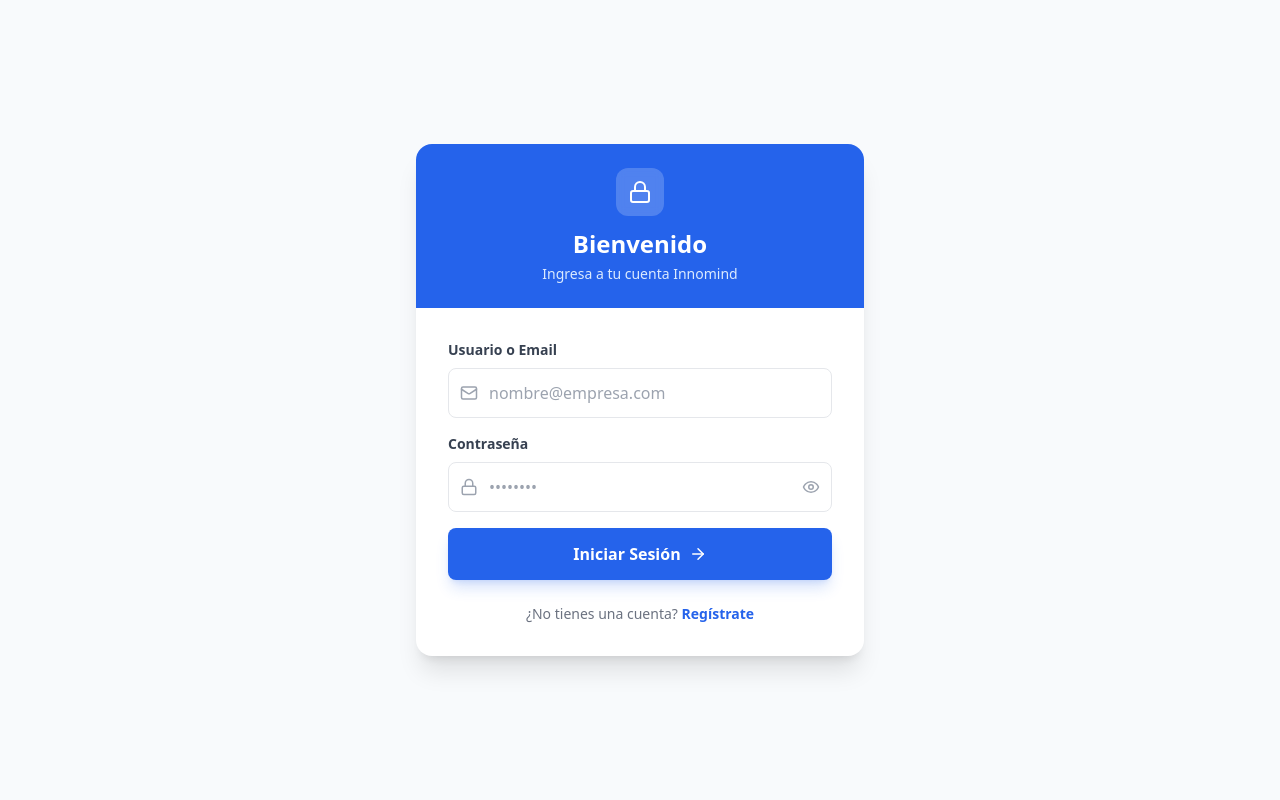
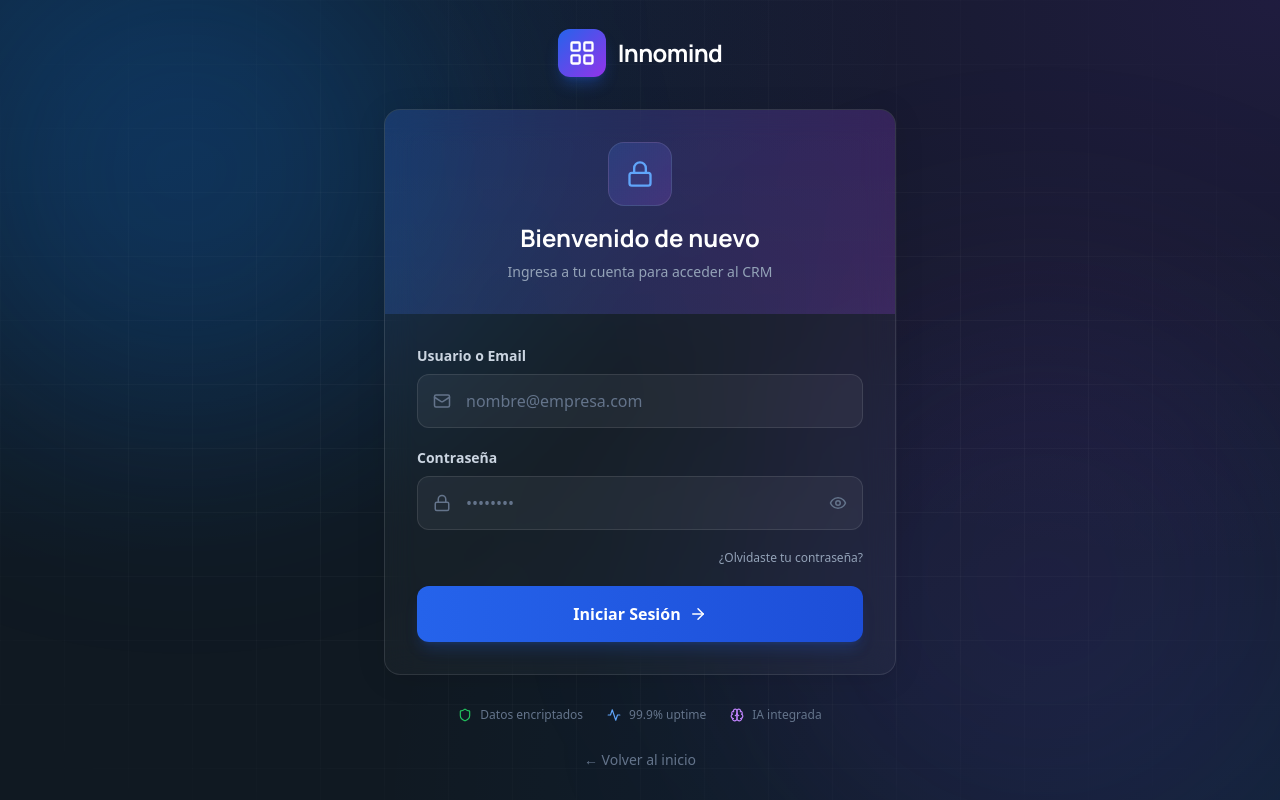
Before and after one commit to iainnomind-cpu/innomind, a React (Vite) app: page /crm/login in a window 1280 px wide. Built offline with nearby package versions, Linux system fonts and the light colour scheme.

Commit message:
feat: redesign login to match landing page style

```diff
--- a/src/components/auth/Login.tsx
+++ b/src/components/auth/Login.tsx
@@ -1,12 +1,11 @@
 import { useState, useEffect } from 'react';
 import { useLocation, useNavigate } from 'react-router-dom';
-import { Lock, Mail, ArrowRight, Eye, EyeOff, CheckCircle2 } from 'lucide-react';
+import { Lock, Mail, ArrowRight, Eye, EyeOff, CheckCircle2, LayoutGrid, Brain, Activity, Shield } from 'lucide-react';
 import { supabase } from '@/lib/supabase';
 
 export default function Login() {
     const location = useLocation();
     const navigate = useNavigate();
-    // const { users } = useUsers();
 
     const [email, setEmail] = useState('');
     const [password, setPassword] = useState('');
@@ -23,10 +22,7 @@ export default function Login() {
                 setAutoFilled(true);
             }
             if (location.state?.message) {
-                // If we have a message (like "Confirm your email"), we can show it as an error or a specific alert
-                // For now, let's set it as autoFilled true but maybe use a different UI or just let the user see the form filled.
-                // Or better, let's treat it as a success message if it comes from registration
-                setAutoFilled(true); // Re-using the "Account created successfully" UI logic for now
+                setAutoFilled(true);
             }
         }
     }, [location.state]);
@@ -45,17 +41,12 @@ export default function Login() {
             if (error) throw error;
 
             if (data.user) {
-                // Upsert user profile
-                // We use 'upsert' to create if not exists, or update last login.
-                // In a real scenario, you might want to only insert on signup.
-                // But request says: "Crear o actualizar registro del usuario... s no existe"
                 const { error: profileError } = await supabase
                     .from('users')
                     .upsert({
                         id: data.user.id,
                         email: data.user.email,
                         last_sign_in_at: new Date().toISOString(),
-                        // username/workspace logic would go here if we had it from signup
                     }, { onConflict: 'id' });
 
                 if (profileError) console.error('Error updating profile:', profileError);
@@ -71,47 +62,65 @@ export default function Login() {
     };
 
     return (
-        <div className="min-h-screen bg-slate-50 flex items-center justify-center p-4">
-            <div className="bg-white rounded-2xl shadow-xl w-full max-w-md overflow-hidden flex flex-col">
+        <div className="min-h-screen mesh-gradient-bg flex items-center justify-center p-4 relative overflow-hidden">
+            {/* Background Effects — matching Hero */}
+            <div className="absolute top-[-10%] left-[-5%] w-[500px] h-[500px] bg-primary/20 rounded-full blur-[120px] pointer-events-none"></div>
+            <div className="absolute bottom-[-10%] right-[-5%] w-[600px] h-[600px] bg-purple-600/10 rounded-full blur-[120px] pointer-events-none"></div>
+            <div className="absolute inset-0 bg-[linear-gradient(rgba(255,255,255,0.03)_1px,transparent_1px),linear-gradient(90deg,rgba(255,255,255,0.03)_1px,transparent_1px)] bg-[size:64px_64px] [mask-image:radial-gradient(ellipse_at_center,black_40%,transparent_100%)] pointer-events-none"></div>
 
-                {/* Header */}
-                <div className="px-8 py-6 bg-blue-600 text-center">
-                    <div className="mx-auto w-12 h-12 bg-white/20 rounded-xl flex items-center justify-center mb-3 backdrop-blur-sm">
-                        <Lock className="text-white" size={24} />
+            <div className="relative z-10 w-full max-w-lg">
+                {/* Logo / Brand */}
+                <div className="flex items-center justify-center gap-3 mb-8">
+                    <div className="size-12 bg-gradient-to-br from-blue-600 to-purple-600 rounded-xl flex items-center justify-center text-white shadow-lg shadow-blue-600/30">
+                        <LayoutGrid size={28} />
                     </div>
-                    <h1 className="text-2xl font-bold text-white">Bienvenido</h1>
-                    <p className="text-blue-100 text-sm mt-1">Ingresa a tu cuenta Innomind</p>
+                    <span className="text-2xl font-bold tracking-tight text-white font-display">Innomind</span>
+                </div>
+
+                {/* Main Card */}
+                <div className="glass-panel rounded-2xl overflow-hidden">
+                    {/* Header with gradient */}
+                    <div className="relative px-8 py-8 text-center overflow-hidden">
+                        <div className="absolute inset-0 bg-gradient-to-r from-blue-600/20 to-purple-600/20"></div>
+                        <div className="absolute inset-0 bg-gradient-to-b from-transparent to-white/[0.02]"></div>
+                        <div className="relative">
+                            <div className="mx-auto w-16 h-16 bg-gradient-to-br from-blue-500/20 to-purple-500/20 rounded-2xl flex items-center justify-center mb-4 border border-white/10">
+                                <Lock className="text-blue-400" size={28} />
+                            </div>
+                            <h1 className="text-2xl font-bold text-white font-display">Bienvenido de nuevo</h1>
+                            <p className="text-slate-400 text-sm mt-2">Ingresa a tu cuenta para acceder al CRM</p>
+                        </div>
                     </div>
 
                     {/* Content */}
                     <div className="p-8 space-y-6">
 
                         {autoFilled && (
-                        <div className="bg-green-50 border border-green-100 rounded-lg p-3 flex items-start gap-3 animate-in slide-in-from-top-2">
-                            <CheckCircle2 className="text-green-600 shrink-0 mt-0.5" size={18} />
+                            <div className="bg-green-500/10 border border-green-500/20 rounded-xl p-4 flex items-start gap-3">
+                                <CheckCircle2 className="text-green-400 shrink-0 mt-0.5" size={18} />
                                 <div>
-                                <p className="text-sm font-bold text-green-800">
+                                    <p className="text-sm font-bold text-green-300">
                                         {location.state?.message ? '¡Casi listo!' : '¡Cuenta creada con éxito!'}
                                     </p>
-                                <p className="text-xs text-green-700">
+                                    <p className="text-xs text-green-400/80">
                                         {location.state?.message || 'Tus credenciales se han autocompletado.'}
                                     </p>
                                 </div>
                             </div>
                         )}
 
-                    <form onSubmit={handleSubmit} className="space-y-4">
+                        <form onSubmit={handleSubmit} className="space-y-5">
                             <div className="space-y-2">
-                            <label className="text-sm font-semibold text-gray-700 block">Usuario o Email</label>
+                                <label className="text-sm font-semibold text-slate-300 block">Usuario o Email</label>
                                 <div className="relative">
-                                <div className="absolute left-3 top-1/2 -translate-y-1/2 text-gray-400">
+                                    <div className="absolute left-4 top-1/2 -translate-y-1/2 text-slate-500">
                                         <Mail size={18} />
                                     </div>
                                     <input
                                         type="text"
                                         value={email}
                                         onChange={(e) => setEmail(e.target.value)}
-                                    className="w-full pl-10 pr-4 py-3 border border-gray-200 rounded-lg focus:ring-2 focus:ring-blue-500 focus:border-transparent outline-none transition-all"
+                                        className="w-full pl-12 pr-4 py-3.5 bg-white/5 border border-white/10 rounded-xl text-white placeholder-slate-500 focus:ring-2 focus:ring-blue-500/50 focus:border-blue-500/50 outline-none transition-all hover:border-white/20"
                                         placeholder="nombre@empresa.com"
                                         required
                                     />
@@ -119,38 +128,52 @@ export default function Login() {
                             </div>
 
                             <div className="space-y-2">
-                            <label className="text-sm font-semibold text-gray-700 block">Contraseña</label>
+                                <label className="text-sm font-semibold text-slate-300 block">Contraseña</label>
                                 <div className="relative">
-                                <div className="absolute left-3 top-1/2 -translate-y-1/2 text-gray-400">
+                                    <div className="absolute left-4 top-1/2 -translate-y-1/2 text-slate-500">
                                         <Lock size={18} />
                                     </div>
                                     <input
                                         type={showPassword ? 'text' : 'password'}
                                         value={password}
                                         onChange={(e) => setPassword(e.target.value)}
-                                    className="w-full pl-10 pr-10 py-3 border border-gray-200 rounded-lg focus:ring-2 focus:ring-blue-500 focus:border-transparent outline-none transition-all"
+                                        className="w-full pl-12 pr-12 py-3.5 bg-white/5 border border-white/10 rounded-xl text-white placeholder-slate-500 focus:ring-2 focus:ring-blue-500/50 focus:border-blue-500/50 outline-none transition-all hover:border-white/20"
                                         placeholder="••••••••"
                                         required
                                     />
                                     <button
                                         type="button"
                                         onClick={() => setShowPassword(!showPassword)}
-                                    className="absolute right-3 top-1/2 -translate-y-1/2 text-gray-400 hover:text-gray-600"
+                                        className="absolute right-4 top-1/2 -translate-y-1/2 text-slate-500 hover:text-slate-300 transition-colors"
                                     >
                                         {showPassword ? <EyeOff size={18} /> : <Eye size={18} />}
                                     </button>
                                 </div>
                             </div>
 
-                        {error && <p className="text-red-500 text-sm text-center">{error}</p>}
+                            {/* Forgot password link */}
+                            <div className="flex justify-end">
+                                <a href="#" className="text-xs text-slate-400 hover:text-blue-400 transition-colors">
+                                    ¿Olvidaste tu contraseña?
+                                </a>
+                            </div>
+
+                            {error && (
+                                <div className="bg-red-500/10 border border-red-500/20 rounded-xl p-3 text-center">
+                                    <p className="text-red-400 text-sm">{error}</p>
+                                </div>
+                            )}
 
                             <button
                                 type="submit"
                                 disabled={isLoading}
-                            className="w-full bg-blue-600 text-white font-bold py-3.5 rounded-lg hover:bg-blue-700 transition-colors flex items-center justify-center gap-2 shadow-lg shadow-blue-600/20 disabled:opacity-70 disabled:cursor-not-allowed"
+                                className="w-full bg-gradient-to-r from-blue-600 to-blue-700 hover:from-blue-500 hover:to-blue-600 text-white font-bold py-4 rounded-xl transition-all flex items-center justify-center gap-2 shadow-lg shadow-blue-600/20 disabled:opacity-70 disabled:cursor-not-allowed hover:shadow-blue-600/40 hover:scale-[1.02] active:scale-[0.98]"
                             >
                                 {isLoading ? (
-                                'Iniciando...'
+                                    <div className="flex items-center gap-2">
+                                        <div className="w-5 h-5 border-2 border-white/30 border-t-white rounded-full animate-spin"></div>
+                                        Iniciando sesión...
+                                    </div>
                                 ) : (
                                     <>
                                         Iniciar Sesión <ArrowRight size={18} />
@@ -159,9 +182,31 @@ export default function Login() {
                             </button>
                         </form>
 
-                    <p className="text-center text-sm text-gray-500">
-                        ¿No tienes una cuenta? <a href="#" className="text-blue-600 font-semibold hover:underline">Regístrate</a>
-                    </p>
+
+                    </div>
+                </div>
+
+                {/* Trust badges */}
+                <div className="mt-8 flex items-center justify-center gap-6 text-slate-500">
+                    <div className="flex items-center gap-2 text-xs">
+                        <Shield size={14} className="text-green-500" />
+                        <span>Datos encriptados</span>
+                    </div>
+                    <div className="flex items-center gap-2 text-xs">
+                        <Activity size={14} className="text-blue-400" />
+                        <span>99.9% uptime</span>
+                    </div>
+                    <div className="flex items-center gap-2 text-xs">
+                        <Brain size={14} className="text-purple-400" />
+                        <span>IA integrada</span>
+                    </div>
+                </div>
+
+                {/* Back to home */}
+                <div className="mt-6 text-center">
+                    <a href="/" className="text-sm text-slate-500 hover:text-white transition-colors">
+                        ← Volver al inicio
+                    </a>
                 </div>
             </div>
         </div>
```
Lines whose indentation alone changed are shown as unchanged.
